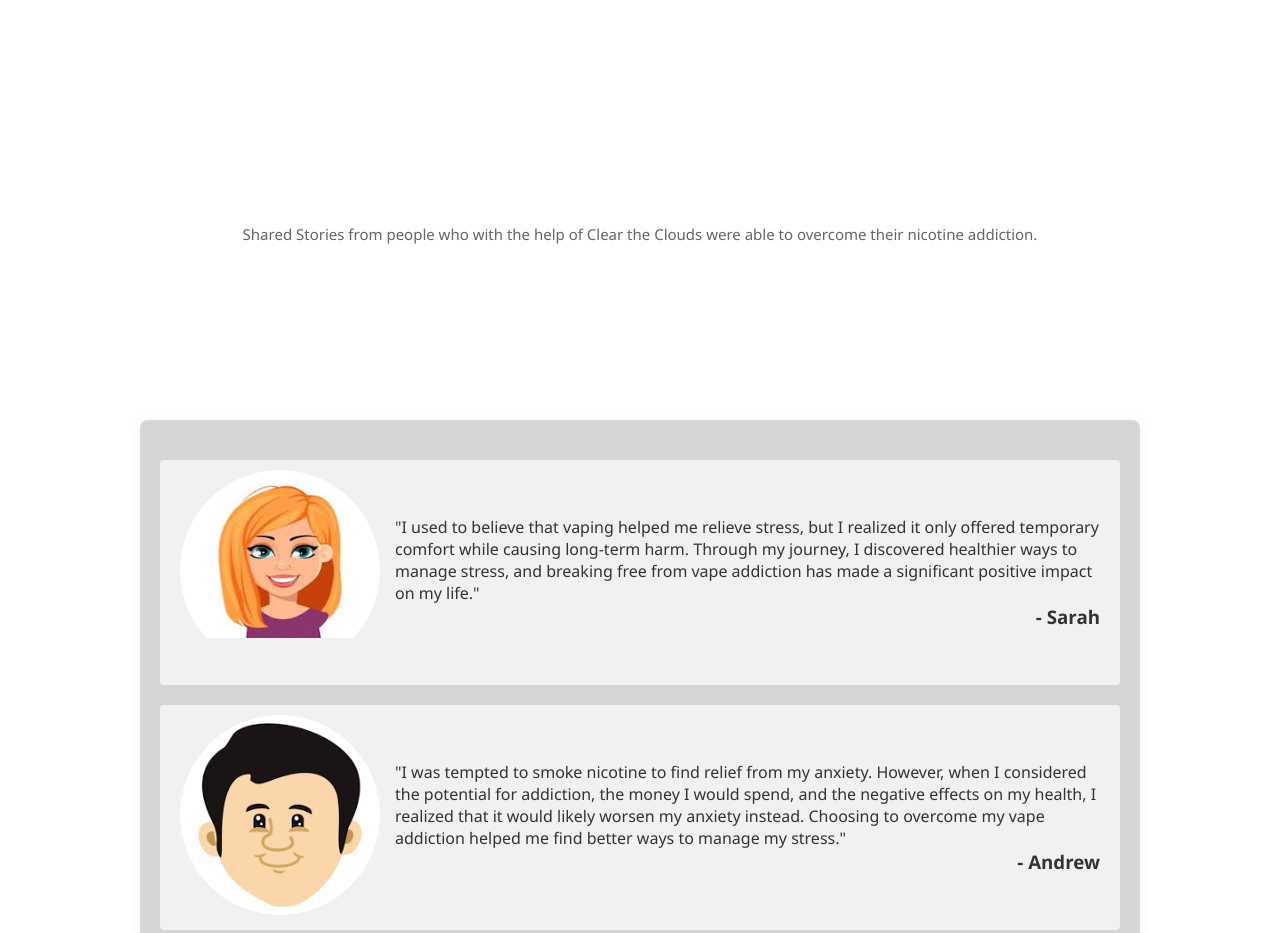
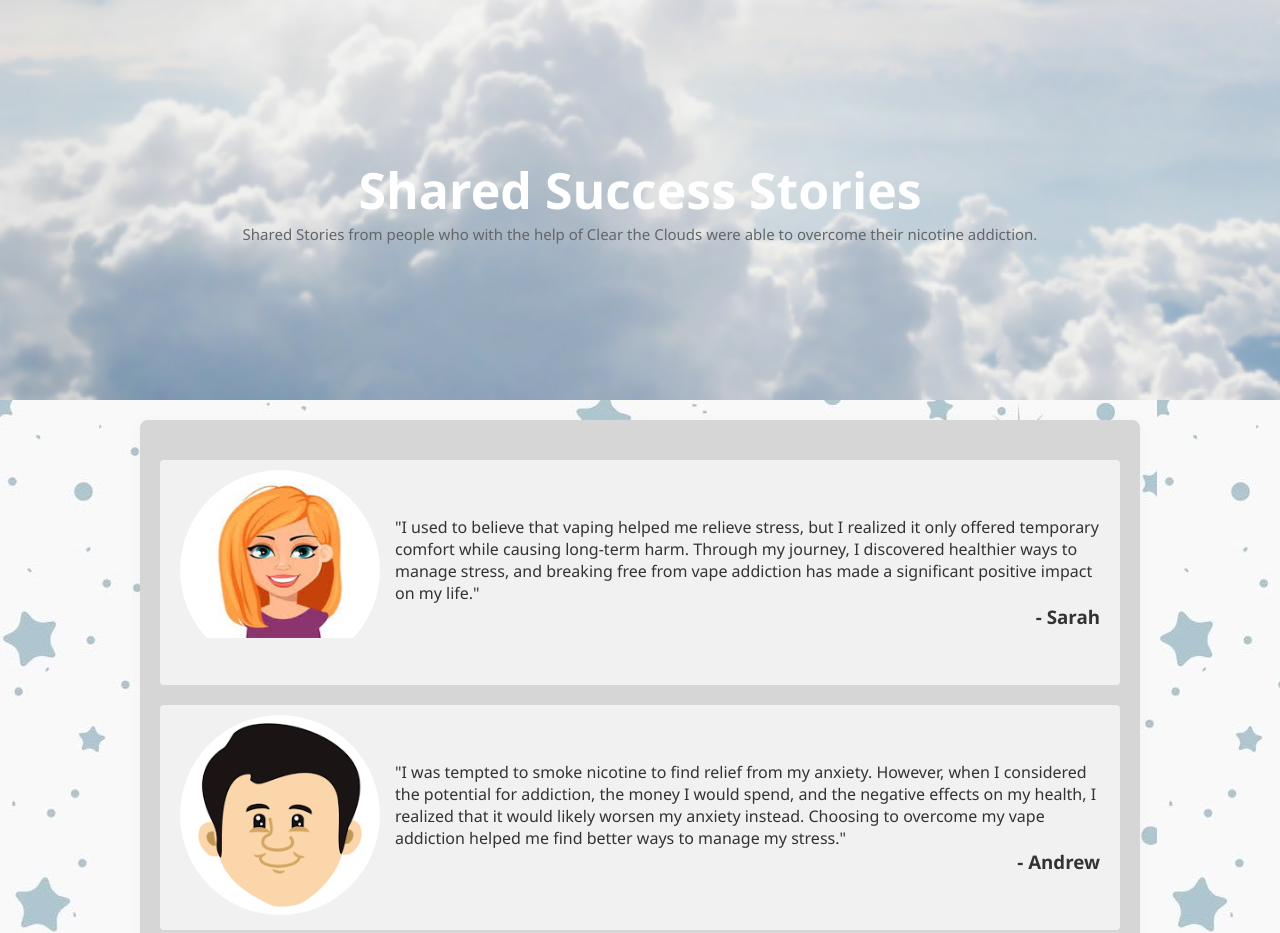
Before and after one commit to AngelDuerto/code-for-justice, a plain HTML site: page sharedstories.html in a window 1280 px wide. Shown: the top 933 px of the page. Drawn offline with Linux system fonts and the light colour scheme.

Commit message:
updated images

```diff
--- a/brennan-work/sharedstories.css
+++ b/brennan-work/css/sharedstories.css
@@ -6,7 +6,7 @@
 
 body {
     font-family: 'Segoe UI', Tahoma, Geneva, Verdana, sans-serif;
-    background-image: url(brennan-work/backgroundimgjustic_720.jpg);
+    background-image: url(images/backgroundimgjustic.jpeg);
     color: #333; /* General text color */
 }
 
@@ -104,7 +104,7 @@ h1 {
 
 .imagecontainer {
     height: 400px; /* height of image */
-    background-image:url(brennan-work/clouds_720.png) ;
+    background-image:url(images/clouds_720.png) ;
     background-attachment: fixed;
     background-size: cover;
     display: flex; /* Center content */
--- a/sharedstories.html
+++ b/sharedstories.html
@@ -3,7 +3,7 @@
 <head>
     <meta charset="UTF-8">
     <meta name="viewport" content="width=device-width, initial-scale=1.0">
-    <link rel="stylesheet" type="text/css" href="brennan-work/sharedstories.css" >
+    <link rel="stylesheet" type="text/css" href="brennan-work/css/sharedstories.css" >
    <link rel="stylesheet" href="https://cdnjs.cloudflare.com/ajax/libs/font-awesome/6.6.0/css/all.min.css" integrity="sha512-Kc323vGBEqzTmouAECnVceyQqyqdsSiqLQISBL29aUW4U/M7pSPA/gEUZQqv1cwx4OnYxTxve5UMg5GT6L4JJg==" crossorigin="anonymous" referrerpolicy="no-referrer" />
     <title>Clear The Clouds</title>
 </head>
```
Also changed, not shown: brennan-work/css/images/backgroundimgjustic.jpeg (renamed from brennan-work/backgroundimgjustic.jpeg), brennan-work/css/images/clouds_720.png (added).
